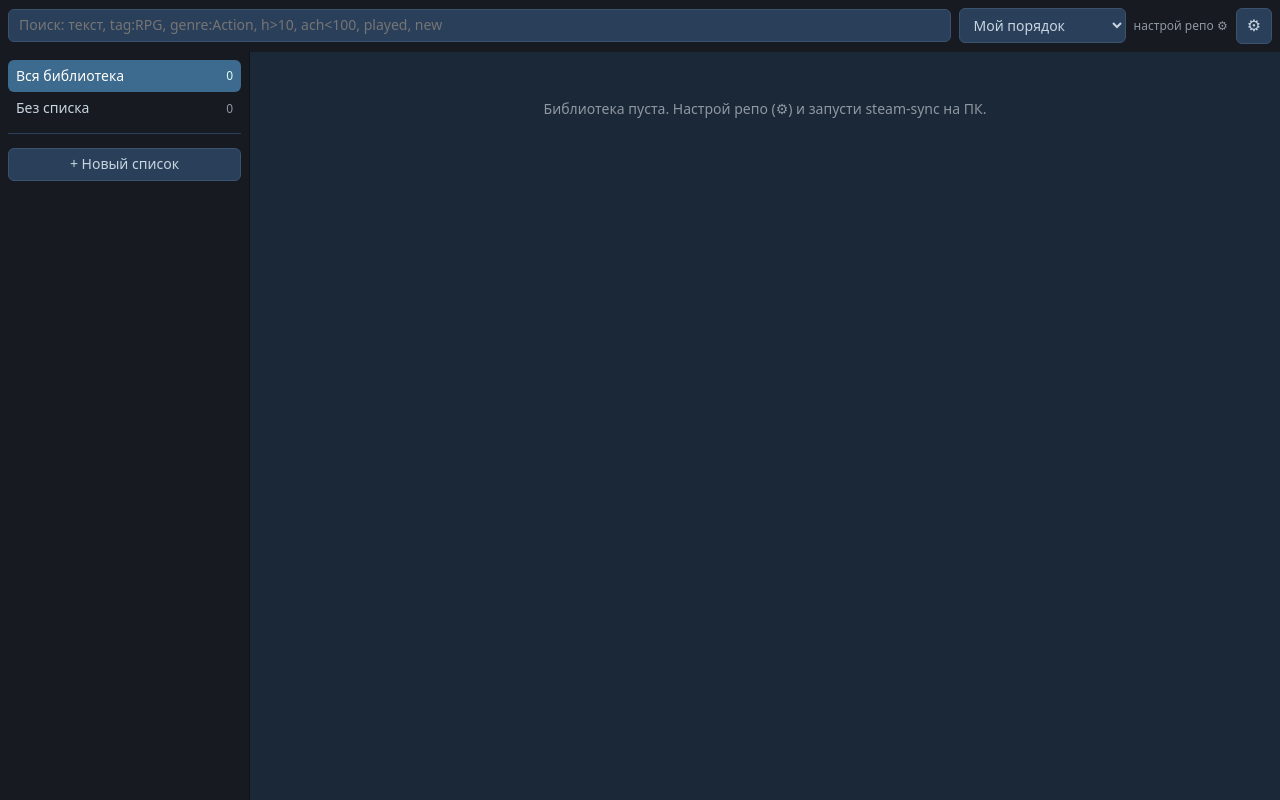
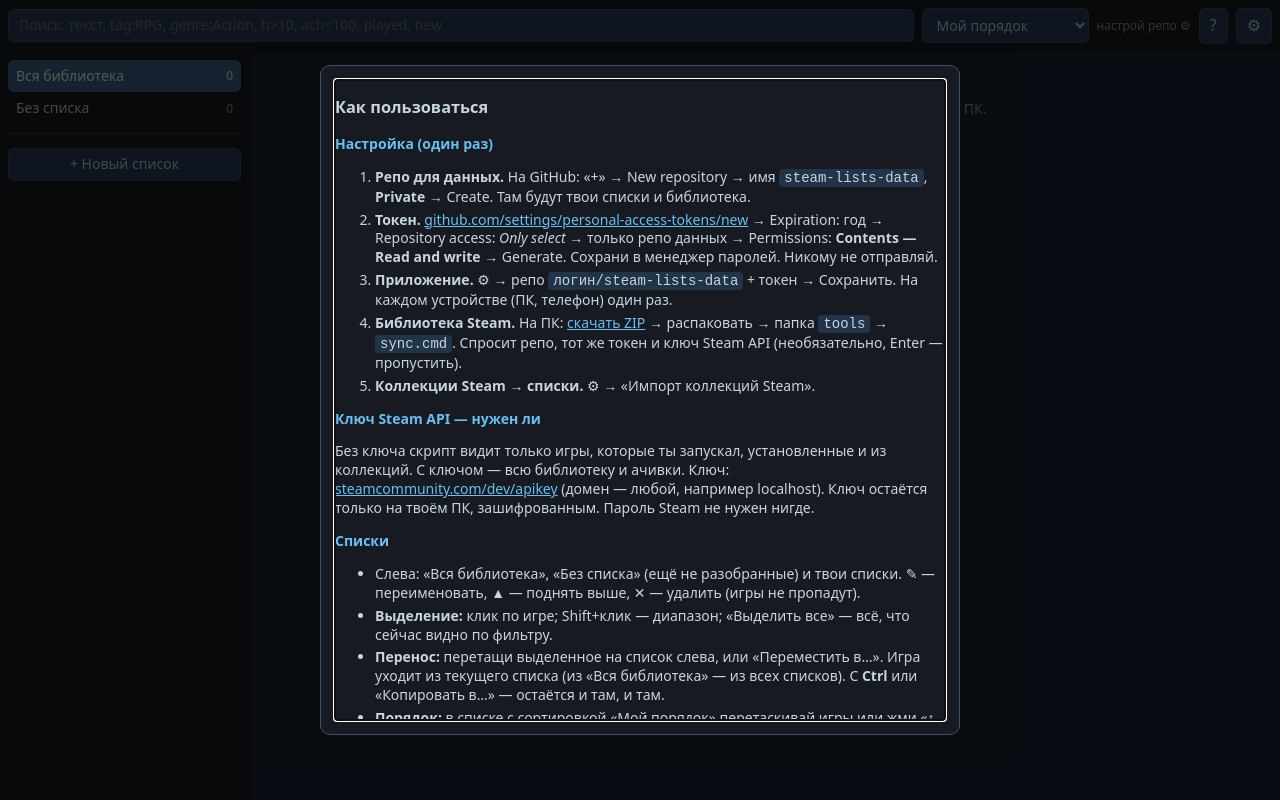
Before and after one commit to DeryabinKB/steam-lists, a plain HTML site: page index.html in a window 1280 px wide. Drawn offline with Linux system fonts and the light colour scheme.

Commit message:
Справка внутри приложения (кнопка ?)
Co-Authored-By: Claude Opus 5.5 <noreply@anthropic.com>

```diff
--- a/app.js
+++ b/app.js
@@ -301,6 +301,7 @@ $('#list').addEventListener('drop', e => {
 
 $('#q').addEventListener('input', () => render());
 $('#sort').addEventListener('change', () => render());
+$('#helpBtn').onclick = () => $('#help').showModal();
 $('#menuBtn').onclick = () => $('#side').classList.toggle('open');
 $('#settingsBtn').onclick = () => { $('#sRepo').value = cfg.repo; $('#sToken').value = cfg.token; $('#settings').showModal(); };
 $('#settings').addEventListener('close', () => {
@@ -332,3 +333,4 @@ window.addEventListener('beforeunload', e => { if (state.dirty) { save(); e.prev
 document.addEventListener('visibilitychange', () => { if (document.hidden && state.dirty) save(); else if (!document.hidden && !state.dirty) pull(); });
 
 pull();
+if (!cfg.repo && !LS.get('helped', false)) { LS.set('helped', true); $('#help').showModal(); }
--- a/index.html
+++ b/index.html
@@ -20,6 +20,7 @@
     <option value="ach">По ачивкам</option>
   </select>
   <span id="status" title="Синхронизация"></span>
+  <button id="helpBtn" class="icon" title="Помощь">?</button>
   <button id="settingsBtn" class="icon" title="Настройки">⚙</button>
 </header>
 <div id="wrap">
@@ -61,6 +62,39 @@
   <p class="hint" id="libInfo"></p>
 </form></dialog>
 
+<dialog id="help"><form method="dialog" class="help">
+  <h3>Как пользоваться</h3>
+  <h4>Настройка (один раз)</h4>
+  <ol>
+    <li><b>Репо для данных.</b> На GitHub: «+» → New repository → имя <code>steam-lists-data</code>, <b>Private</b> → Create. Там будут твои списки и библиотека.</li>
+    <li><b>Токен.</b> <a href="https://github.com/settings/personal-access-tokens/new" target="_blank">github.com/settings/personal-access-tokens/new</a> → Expiration: год → Repository access: <i>Only select</i> → только репо данных → Permissions: <b>Contents — Read and write</b> → Generate. Сохрани в менеджер паролей. Никому не отправляй.</li>
+    <li><b>Приложение.</b> ⚙ → репо <code>логин/steam-lists-data</code> + токен → Сохранить. На каждом устройстве (ПК, телефон) один раз.</li>
+    <li><b>Библиотека Steam.</b> На ПК: <a href="https://github.com/DeryabinKB/steam-lists/archive/refs/heads/main.zip">скачать ZIP</a> → распаковать → папка <code>tools</code> → <code>sync.cmd</code>. Спросит репо, тот же токен и ключ Steam API (необязательно, Enter — пропустить).</li>
+    <li><b>Коллекции Steam → списки.</b> ⚙ → «Импорт коллекций Steam».</li>
+  </ol>
+  <h4>Ключ Steam API — нужен ли</h4>
+  <p>Без ключа скрипт видит только игры, которые ты запускал, установленные и из коллекций. С ключом — всю библиотеку и ачивки. Ключ: <a href="https://steamcommunity.com/dev/apikey" target="_blank">steamcommunity.com/dev/apikey</a> (домен — любой, например localhost). Ключ остаётся только на твоём ПК, зашифрованным. Пароль Steam не нужен нигде.</p>
+  <h4>Списки</h4>
+  <ul>
+    <li>Слева: «Вся библиотека», «Без списка» (ещё не разобранные) и твои списки. ✎ — переименовать, ▲ — поднять выше, ✕ — удалить (игры не пропадут).</li>
+    <li><b>Выделение:</b> клик по игре; Shift+клик — диапазон; «Выделить все» — всё, что сейчас видно по фильтру.</li>
+    <li><b>Перенос:</b> перетащи выделенное на список слева, или «Переместить в…». Игра уходит из текущего списка (из «Вся библиотека» — из всех списков). С <b>Ctrl</b> или «Копировать в…» — остаётся и там, и там.</li>
+    <li><b>Порядок:</b> в списке с сортировкой «Мой порядок» перетаскивай игры или жми «↑ В начало / ↓ В конец».</li>
+    <li><b>Телефон:</b> ☰ — списки; перетаскивания нет, выделяй и жми «Переместить в…».</li>
+    <li>▶ — запустить игру в Steam.</li>
+  </ul>
+  <h4>Поиск</h4>
+  <p><code>witcher</code> — по названию · <code>tag:RPG</code> · <code>genre:Экшен</code> · <code>h&gt;10</code> — больше 10 часов · <code>ach&lt;100</code> — ачивки не все · <code>played</code> / <code>new</code> — запускал / не запускал. Можно сочетать: <code>tag:coop new</code>. Теги под поиском кликабельны.</p>
+  <h4>Синхронизация</h4>
+  <ul>
+    <li>Списки сохраняются сами через пару секунд (справа сверху «✓ сохранено») в твой репо данных. На другом устройстве обновятся при открытии.</li>
+    <li>Библиотека (часы, ачивки, новые игры) обновляется, когда запускаешь <code>sync.cmd</code> на ПК.</li>
+    <li><b>В Steam:</b> закрой Steam (трей → Выход) → <code>export-to-steam.cmd</code>. Списки станут коллекциями Steam. Перед этим делается бэкап. Порядок игр Steam не хранит.</li>
+    <li>Бэкап списков в файл: ⚙ → «Скачать бэкап списков». Плюс вся история изменений есть в репо данных на GitHub.</li>
+  </ul>
+  <button value="" class="primary">Понятно</button>
+</form></dialog>
+
 <script src="app.js"></script>
 </body>
 </html>
--- a/style.css
+++ b/style.css
@@ -56,3 +56,9 @@ dialog .row{display:flex;gap:8px;flex-wrap:wrap}
   .g img{width:80px;height:30px}
   .g .num{width:56px}
 }
+dialog:has(.help){max-width:640px}
+.help{max-height:80vh;overflow:auto}
+.help h4{margin:14px 0 4px;color:var(--hi)}
+.help li{margin:4px 0}
+.help code{background:#22344a;padding:1px 5px;border-radius:4px}
+.help a{color:var(--hi)}
```
